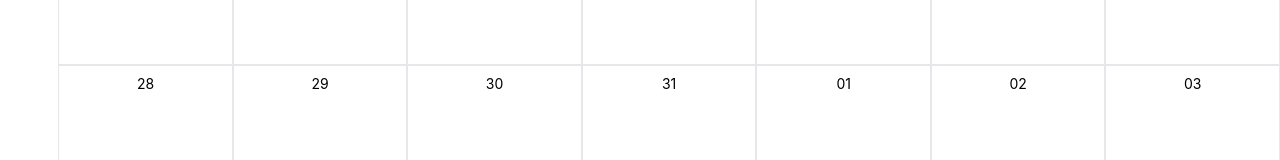
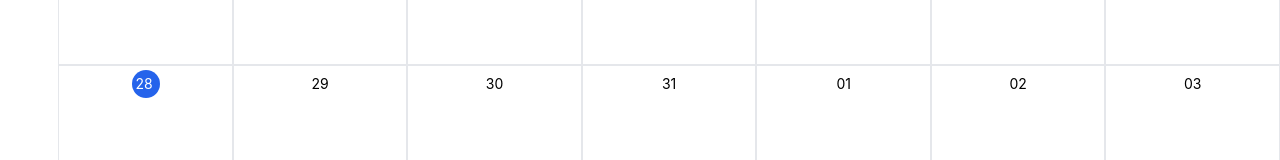
Before and after one commit to m0t0-taka/react-calendar, a React (Create React App) app: page / in a window 1280 px wide. Shown: the part 580-740 px from the top of the page. Built offline with nearby package versions, Linux system fonts and the light colour scheme.

Commit message:
当日の日付に色付

```diff
--- a/src/components/Day.jsx
+++ b/src/components/Day.jsx
@@ -1,14 +1,24 @@
 import React from "react";
+import dayjs from "dayjs";
 
 export const Day = (props) => {
   const { day, rowIdx } = props;
-  console.log(day);
+
+  // 今日の日付を色付けする
+  const getCurrentDayClass = () => {
+    return day.format("DD-MM-YY") === dayjs().format("DD-MM-YY")
+      ? "bg-blue-600 text-white rounded-full w-7"
+      : "";
+  };
+
   return (
     <div className="border border-gray-200 flex flex-col">
       <header className="flex flex-col items-center">
         {/* 1行目に曜日を表示 */}
         {rowIdx === 0 && <p className="text-sm mt-1">{day.format("ddd")}</p>}
-        <p className={"text-sm p-1 my-1 text-center"}>{day.format("DD")}</p>
+        <p className={`text-sm p-1 my-1 text-center" ${getCurrentDayClass()}`}>
+          {day.format("DD")}
+        </p>
       </header>
     </div>
   );
```
